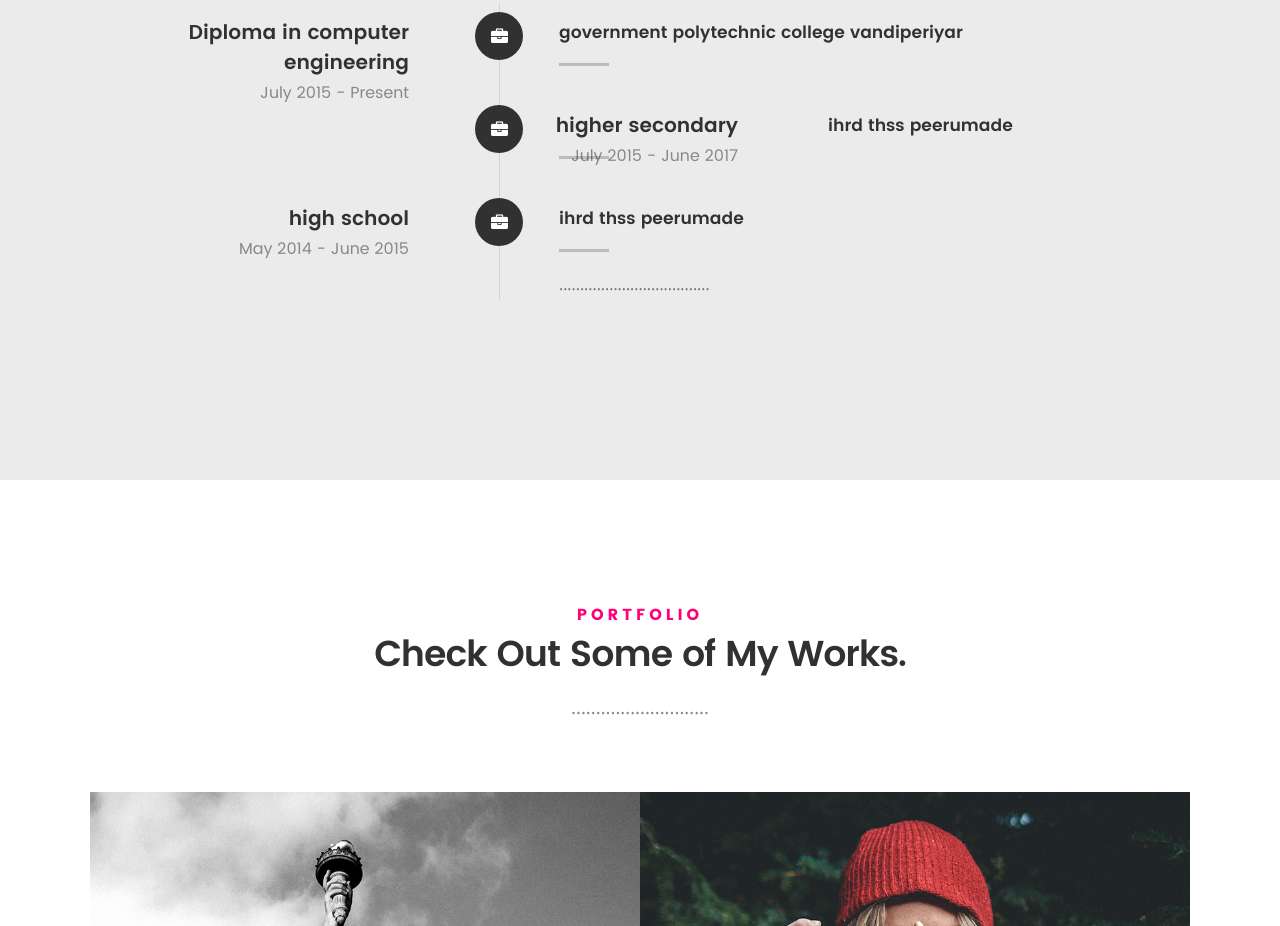
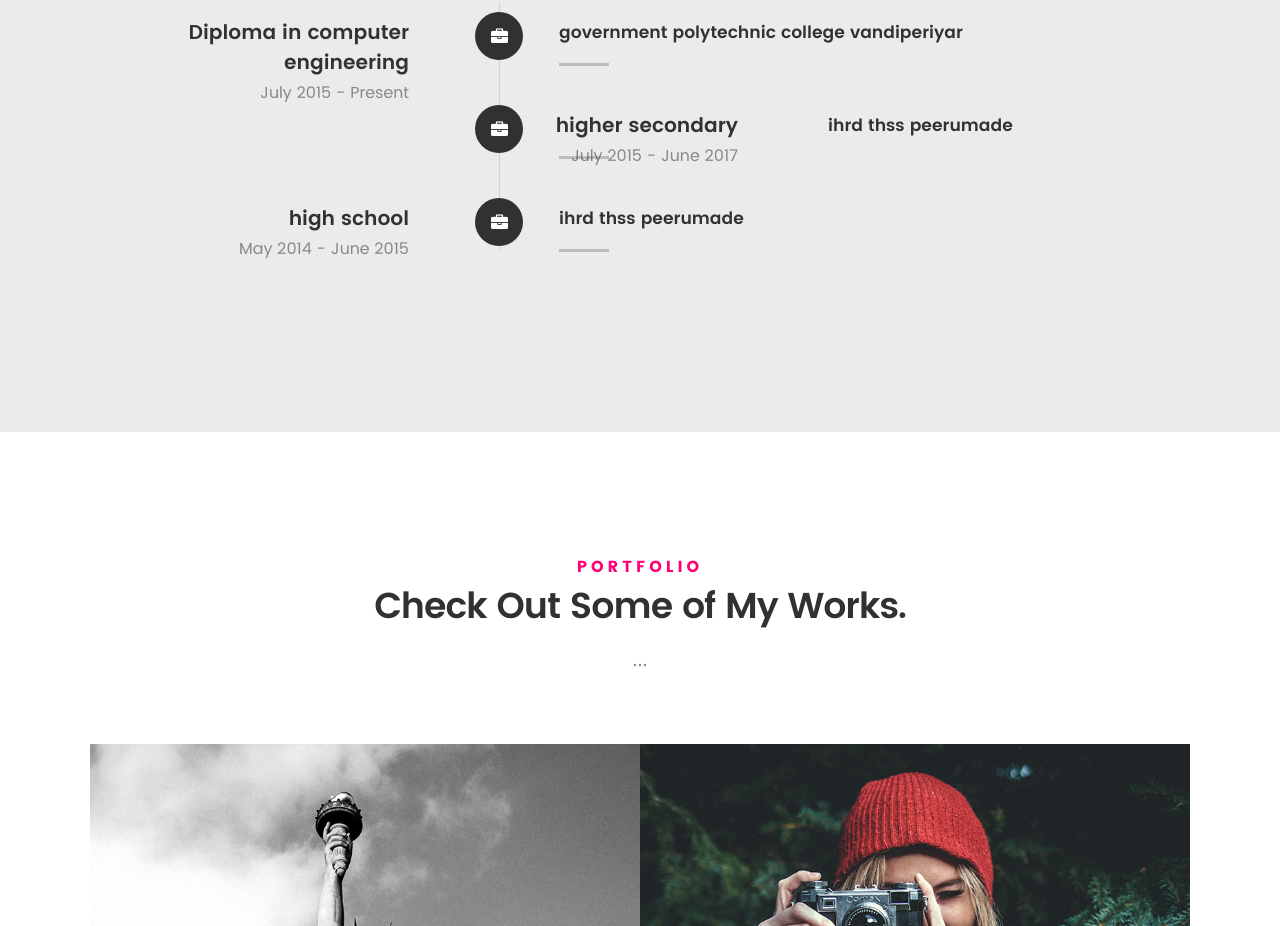
Before and after one commit to harshn010/personalWebsite, a plain HTML site: page index.html in a window 1280 px wide. Shown: the part 2768-3694 px from the top of the page. Drawn offline with Linux system fonts and the light colour scheme; files whose address does not match are found by name.

Commit message:
first comit

```diff
--- a/index.html
+++ b/index.html
@@ -353,7 +353,7 @@
 
 	   				<div class="timeline-content">
 	   					<h4>ihrd thss peerumade</h4>
-	   					<p>....................................</p>
+	   					<p></p>
 	   				</div>
 
 	   			</div> <!-- /timeline-block -->
@@ -377,7 +377,7 @@
    			<h5>Portfolio</h5>
    			<h1>Check Out Some of My Works.</h1>
 
-   			<p class="lead">............................</p>
+   			<p class="lead">...</p>
    		</div>
    	</div> <!-- /section-intro-->
 
```
